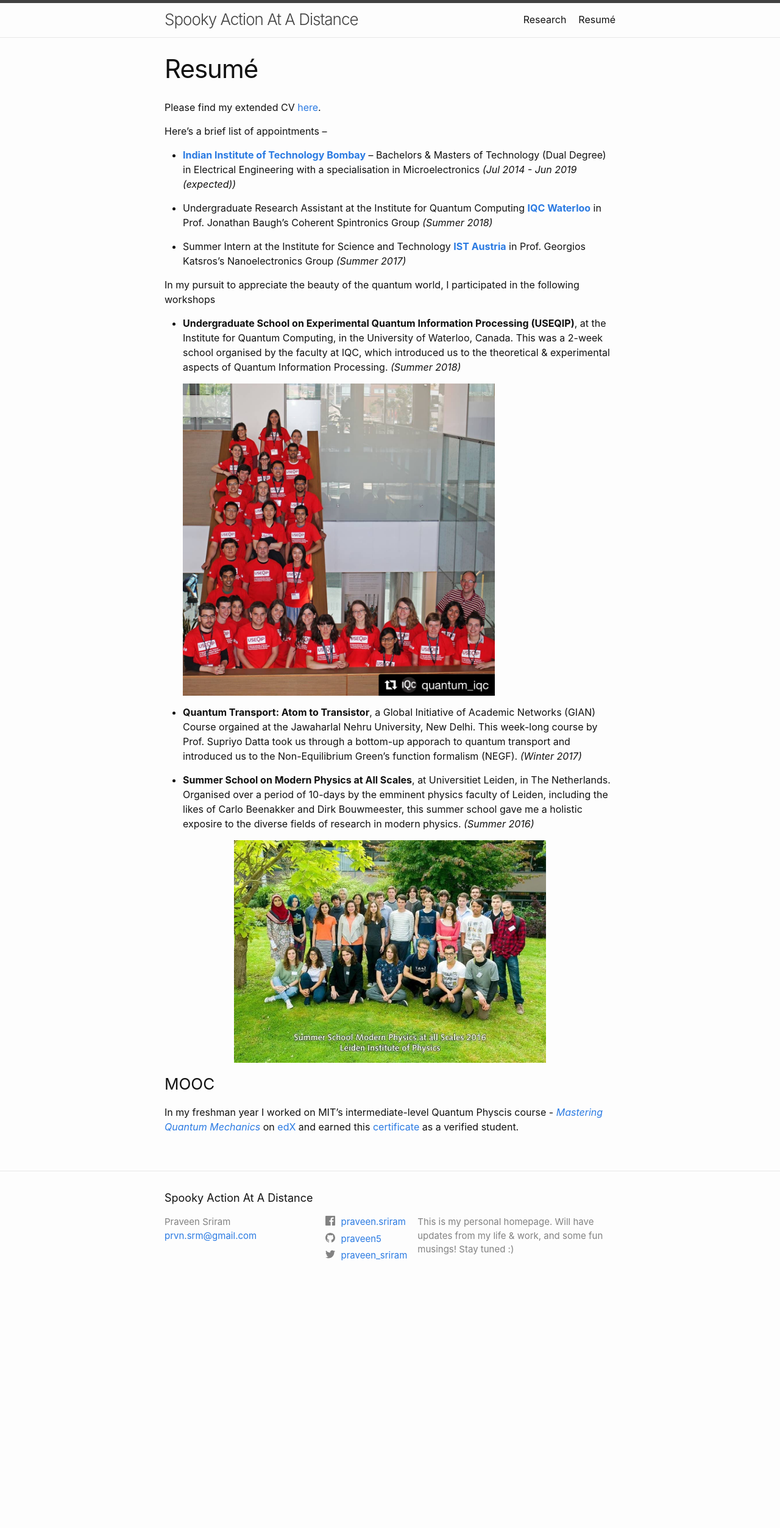
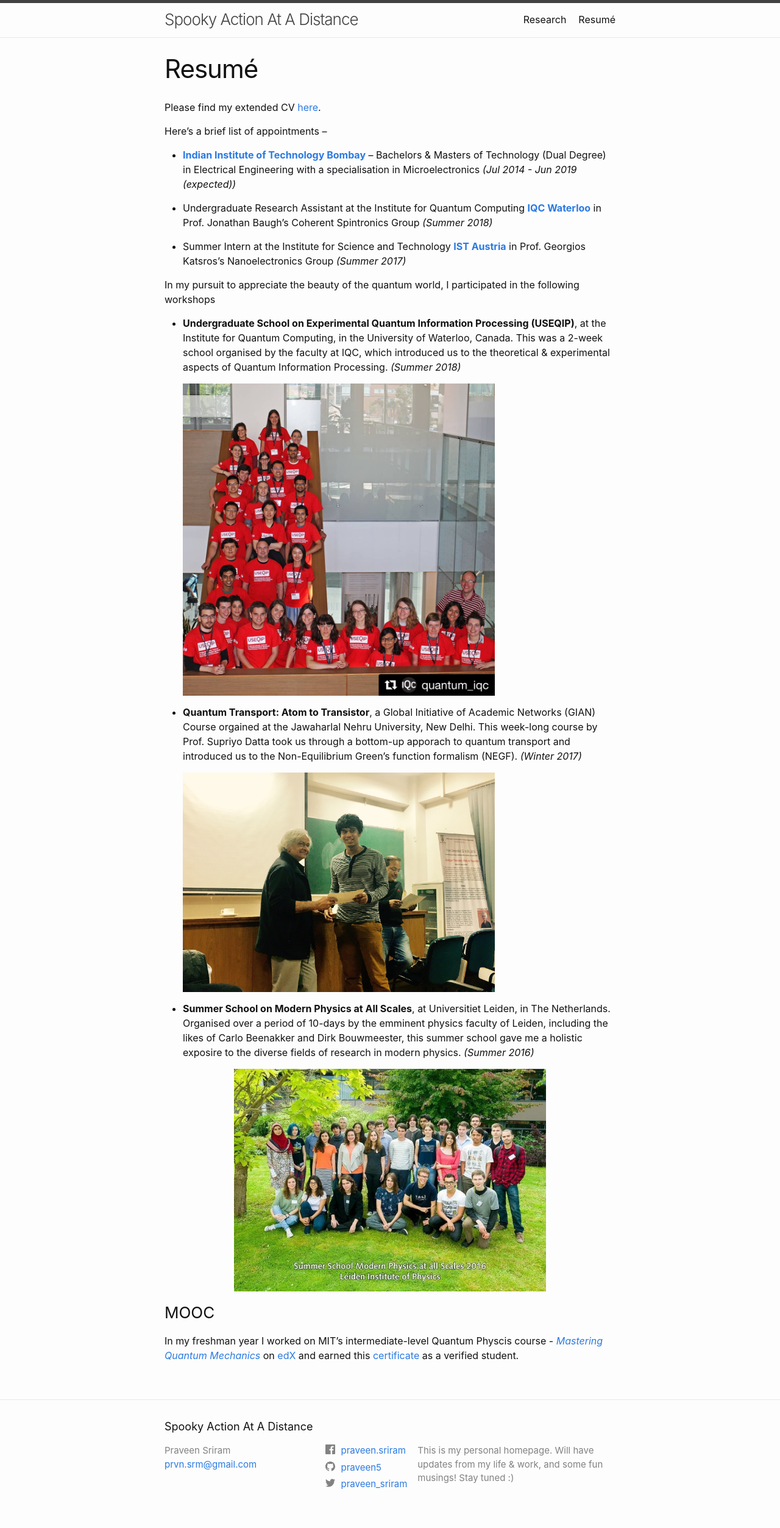
Before and after one commit to praveen5/praveen5.github.io, a Jekyll site: the page built from resume.md, in a window 1280 px wide. Shown: the whole page at 61% size. Built offline with Jekyll 4.4.1, drawn with Linux system fonts in a browser that asks for light colours; before the commit the page ends 2131 px from its top, so only the background shows below that.

Commit message:
Update resume.md

```diff
--- a/resume.md
+++ b/resume.md
@@ -25,6 +25,8 @@ In my pursuit to appreciate the beauty of the quantum world, I participated in t
 
 *  **Quantum Transport: Atom to Transistor**, a Global Initiative of Academic Networks (GIAN) Course orgained at the Jawaharlal Nehru University, New Delhi. This week-long course by Prof. Supriyo Datta took us through a bottom-up apporach to quantum transport and introduced us to the Non-Equilibrium Green's function formalism (NEGF). _(Winter 2017)_
 
+   <img src="/GIAN.jpg" align="middle" width="512" title="GIAN">
+
 *  **Summer School on Modern Physics at All Scales**, at Universitiet Leiden, in The Netherlands. Organised over a period of 10-days by the emminent physics faculty of Leiden, including the likes of Carlo Beenakker and Dirk Bouwmeester, this summer school gave me a holistic exposire to the diverse fields of research in modern physics. _(Summer 2016)_
 
 <p style="text-align:center;"> <img src="/leiden.jpeg" align="middle" width="512" title="Leiden"> </p>
```
